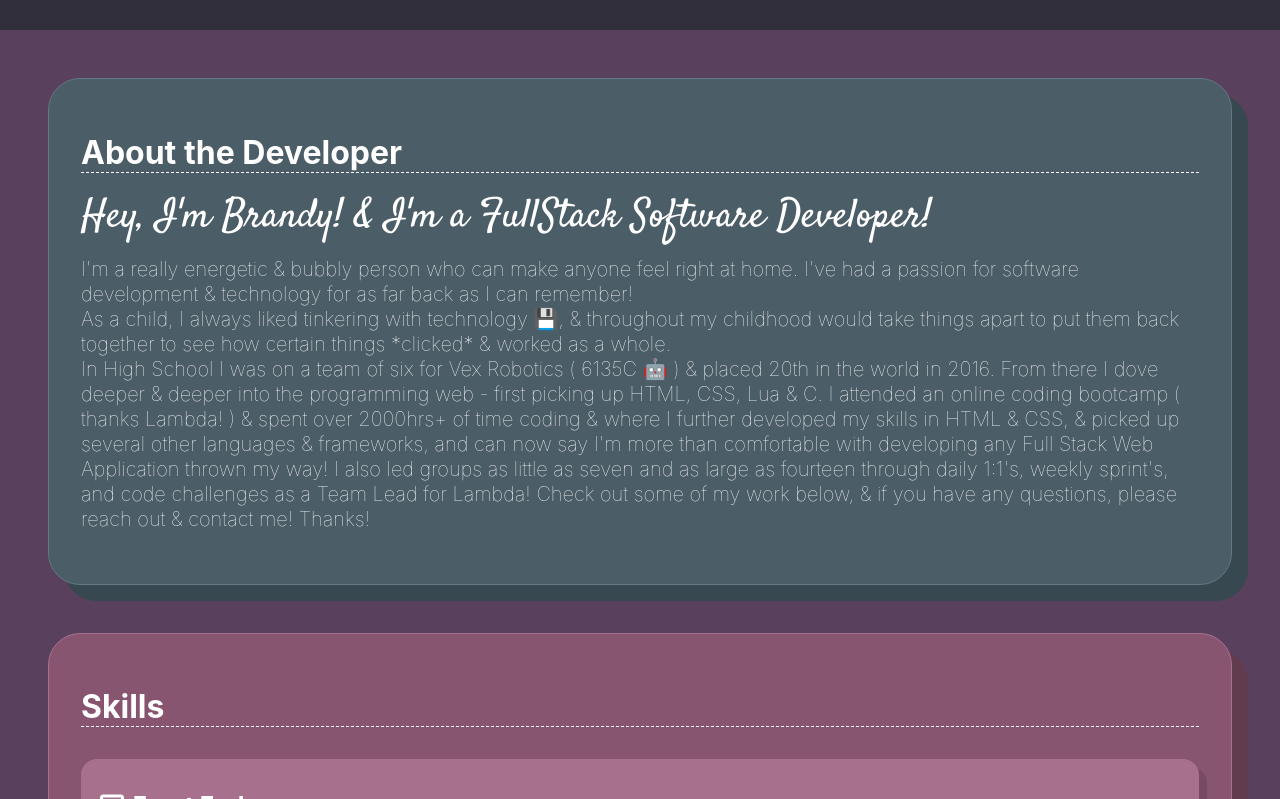
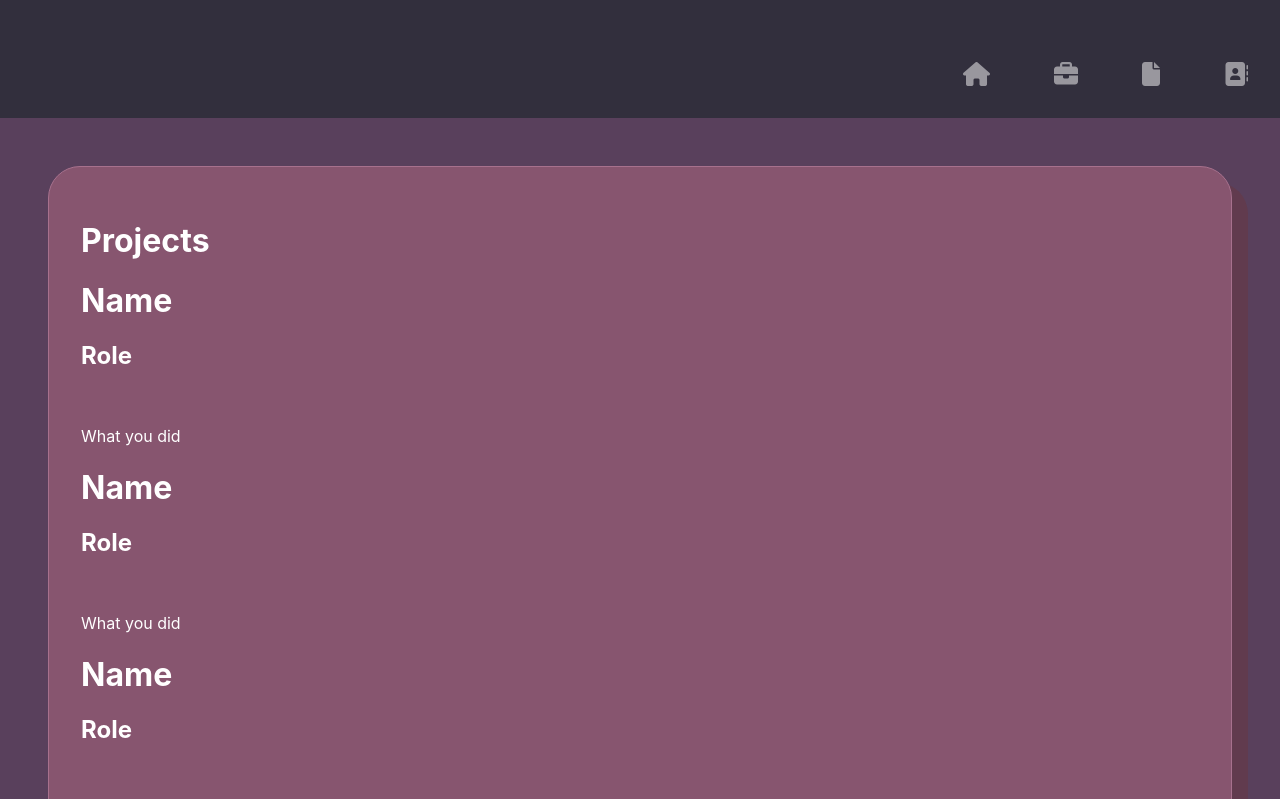
Before and after one commit to BrandyBecker/fsw-portfolio, a React (Create React App) app in the folder portfolio/: page /projects in a window 1280 px wide. Shown: the part 981-1780 px from the top of the page. Built offline with nearby package versions, Linux system fonts and the light colour scheme; a web font is replaced by a local one.

Commit message:
routes nav links to the specific pages, started on projects page

```diff
--- a/portfolio/src/App.js
+++ b/portfolio/src/App.js
@@ -3,20 +3,17 @@ import './App.css';
 import { Route, Switch } from "react-router-dom";
 import Nav from './components/nav/Nav.js';
 import Main from './components/main/Main.js';
-import About from './components/main/aboutme/About.js';
-import Skills from './components/main/skills/Skills.js';
+import Projects from './components/main/projects/Projects.js';
 
 function App() {
   return (
     <div className="App">
       <Nav/>
-      <Main/>
 
       <Switch>
-        {/* <Route exact path="/" component={About} />
-        <Route exact path="/" component={Skills} /> */}
-        {/* <Route exact path="/projects" component={Projects} />
-        <Route exact path="/resume" component={Resume} />
+         <Route exact path="/" component={Main} />
+         <Route exact path="/projects" component={Projects} />
+        {/*<Route exact path="/resume" component={Resume} />
         <Route exact path="/contact" component={Contact} /> */}
       </Switch>
     </div>
--- a/portfolio/src/components/main/Main.js
+++ b/portfolio/src/components/main/Main.js
@@ -2,10 +2,12 @@ import React from 'react';
 import './Main.css';
 import About from './aboutme/About.js';
 import Skills from './skills/Skills.js';
+import MiniNav from './mininav/MiniNav.js';
 
 function Main() {
   return (
     <div className="Main">
+      <MiniNav/>
       <About/>
       <Skills/>
     </div>
--- /dev/null
+++ b/portfolio/src/components/main/mininav/MiniNav.css
@@ -0,0 +1,38 @@
+/* Variables */
+:root{
+    --main: #322f3d;
+    --secondary: #59405c;
+    --tertiary: #87556f;
+    --compliment: #4b5d67;
+}
+
+/* Wesbite */
+.MiniNav{
+    text-decoration: none;
+    text-align: right;
+    background-color: var(--main);
+}
+.MiniNav i{
+    margin: 2rem;
+    font-size: 1.5rem;
+    opacity: 0.5;
+    transition: 1s;
+    color: white;
+}
+.MiniNav i:hover{
+    opacity: 1;
+    transform: rotate(360deg);
+}
+.MiniNav a{
+    color: white;
+}
+
+/* Mobile */
+@media (max-width: 43em) {
+    .MiniNav{display:none;}
+}
+
+/* Tablet */
+@media (max-width: 62em) {
+    .MiniNav{display:none;}
+}
--- /dev/null
+++ b/portfolio/src/components/main/mininav/MiniNav.js
@@ -0,0 +1,16 @@
+import React from 'react';
+import './MiniNav.css';
+import {Link} from 'react-router-dom'
+
+function MiniNav() {
+  return (
+    <div className="MiniNav">
+       <Link to="/"><i class="fas fa-home"></i></Link>
+       <Link to="/projects"><i class="fas fa-briefcase"></i></Link>
+       <i class="fas fa-file"></i>
+       <i class="fas fa-address-book"></i>
+    </div>
+  );
+}
+
+export default MiniNav;
--- /dev/null
+++ b/portfolio/src/components/main/projects/Projects.css
@@ -0,0 +1,13 @@
+/* Variables */
+:root{
+    --main: #322f3d;
+    --secondary: #59405c;
+    --tertiary: #87556f;
+    --compliment: #4b5d67;
+}
+
+/* Website */
+.Projects{
+    background-color: var(--secondary);
+    width: 100%;
+}
--- /dev/null
+++ b/portfolio/src/components/main/projects/Projects.js
@@ -0,0 +1,15 @@
+import React from 'react';
+import './Projects.css';
+import MiniNav from '../mininav/MiniNav.js';
+import ProjectShowcase from './project_showcase/ProjectShowcase.js/ProjectShowcase.js';
+
+function Projects() {
+  return (
+    <div className="Projects">
+      <MiniNav/>
+      <ProjectShowcase/>
+    </div>
+  );
+}
+
+export default Projects;
--- /dev/null
+++ b/portfolio/src/components/main/projects/project_showcase/ProjectShowcase.js/ProjectShowcase.css
@@ -0,0 +1,18 @@
+/* Variables */
+:root{
+    --main: #322f3d;
+    --secondary: #59405c;
+    --tertiary: #87556f;
+    --compliment: #4b5d67;
+}
+
+/* Website */
+.ProjectShowcase{
+    margin: 3rem;
+    padding: 2rem;
+    border-radius: 2rem;
+    color: white;
+    background-color: var(--tertiary);
+    box-shadow: 1rem 1rem #613b4e;
+    border: 0.01rem solid #a7718d;
+}
--- /dev/null
+++ b/portfolio/src/components/main/projects/project_showcase/ProjectShowcase.js/ProjectShowcase.js
@@ -0,0 +1,32 @@
+import React from 'react';
+import './ProjectShowcase.css';
+
+function ProjectShowcase() {
+  return (
+    <div className="ProjectShowcase" id="about">
+      <h1 class="showcasetitle">Projects</h1>
+      <div class="project_info">
+          <div class="project">
+            <h1>Name</h1>
+            <h2>Role</h2>
+            <img src=""/>
+            <p>What you did</p>
+          </div>
+          <div class="project">
+            <h1>Name</h1>
+            <h2>Role</h2>
+            <img src=""/>
+            <p>What you did</p>
+          </div>
+          <div class="project">
+            <h1>Name</h1>
+            <h2>Role</h2>
+            <img src=""/>
+            <p>What you did</p>
+          </div>
+      </div>
+    </div>
+  );
+}
+
+export default ProjectShowcase;
--- a/portfolio/src/components/nav/Nav.js
+++ b/portfolio/src/components/nav/Nav.js
@@ -1,6 +1,7 @@
 import React from 'react';
 import './Nav.css';
 import profile from '../nav/pfp.png';
+import {Link} from 'react-router-dom'
 
 function Nav() {
   return (
@@ -21,10 +22,9 @@ function Nav() {
         <ul class="tabs">
 
           {/* use react router to link to the right pages & sections */}
-
-            <a href="#about"><li class="link">About Me</li></a>
-            <a href="#skills"><li class="link">Skills</li></a>
-            <li class="link">Projects</li>
+            <Link to="/"><li class="link">About Me</li></Link>
+            <Link to="/"><li class="link">Skills</li></Link>
+            <Link to="/projects"><li class="link">Projects</li></Link>
             <li class="link">Resume</li>
             <li class="link">Contact</li>
         </ul>
```
